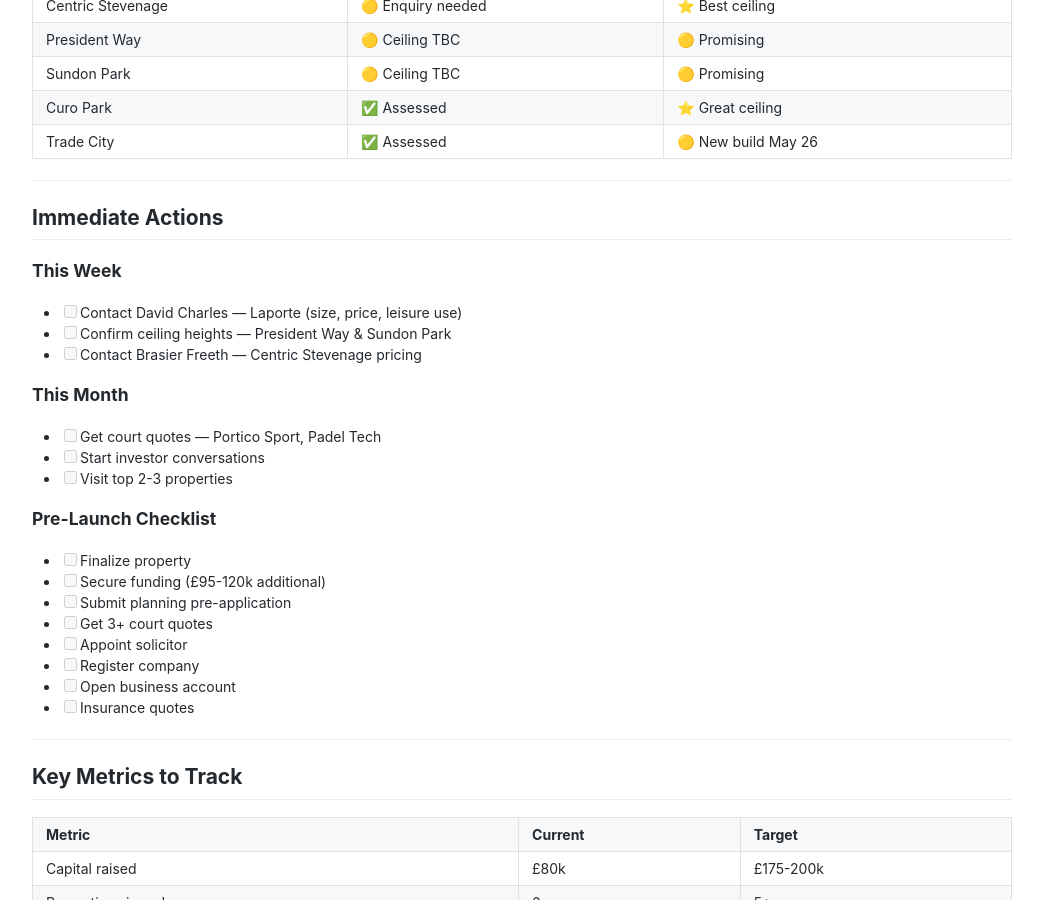
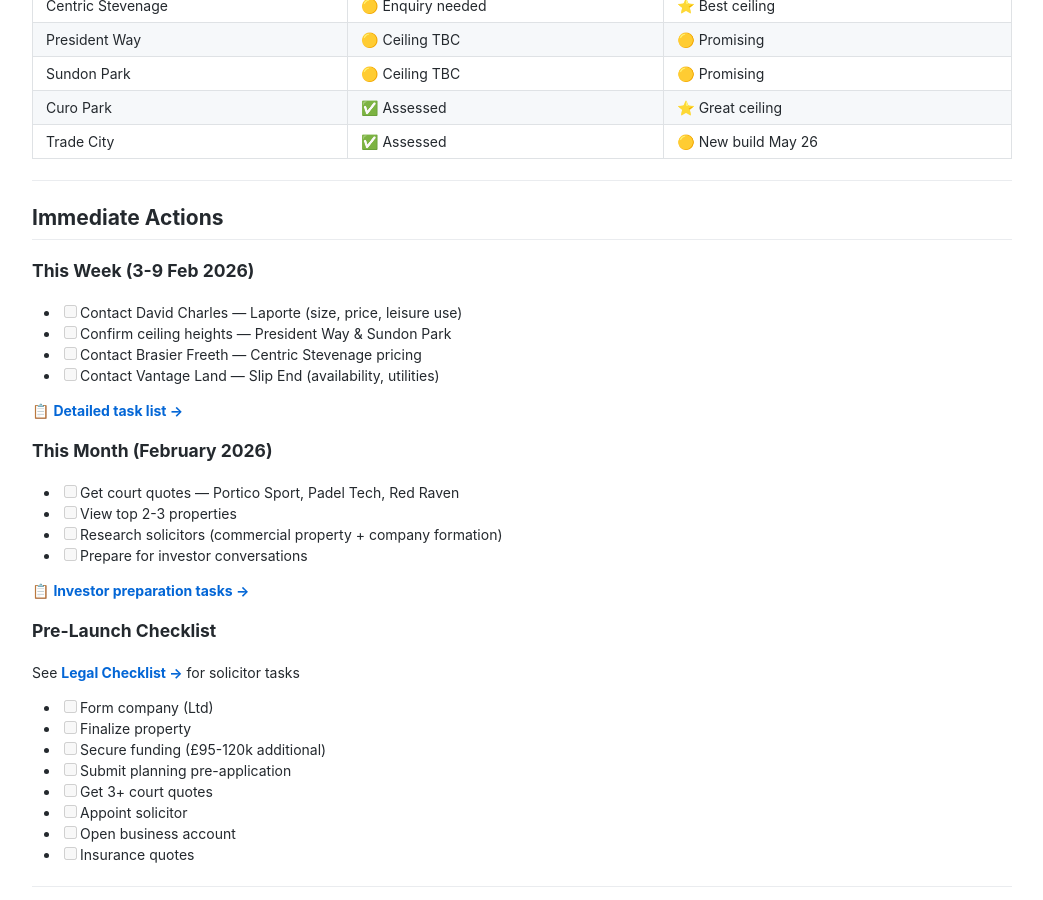
Before and after one commit to ayazabbas/padel-club, a Jekyll site: the page built from project-status.md, in a window 1280 px wide and 900 px high, scrolled down 1289 px. Shown: the whole window, without its empty margins (118-1161 px from the left). Built offline with Jekyll 4.4.1, drawn with Linux system fonts in a browser that asks for light colours; some of the changed text lies outside the part shown.

Commit message:
Update project status with dated actions and task list links

```diff
--- a/project-status.md
+++ b/project-status.md
@@ -60,26 +60,34 @@ title: Project Status
 
 ## Immediate Actions
 
-### This Week
+### This Week (3-9 Feb 2026)
 
 - [ ] Contact David Charles — Laporte (size, price, leisure use)
 - [ ] Confirm ceiling heights — President Way & Sundon Park
 - [ ] Contact Brasier Freeth — Centric Stevenage pricing
+- [ ] Contact Vantage Land — Slip End (availability, utilities)
 
-### This Month
+📋 **[Detailed task list →](tasks/property-enquiries)**
 
-- [ ] Get court quotes — Portico Sport, Padel Tech
-- [ ] Start investor conversations
-- [ ] Visit top 2-3 properties
+### This Month (February 2026)
+
+- [ ] Get court quotes — Portico Sport, Padel Tech, Red Raven
+- [ ] View top 2-3 properties
+- [ ] Research solicitors (commercial property + company formation)
+- [ ] Prepare for investor conversations
+
+📋 **[Investor preparation tasks →](tasks/secure-investors)**
 
 ### Pre-Launch Checklist
 
+See **[Legal Checklist →](tasks/legal-checklist)** for solicitor tasks
+
+- [ ] Form company (Ltd)
 - [ ] Finalize property
 - [ ] Secure funding (£95-120k additional)
 - [ ] Submit planning pre-application
 - [ ] Get 3+ court quotes
 - [ ] Appoint solicitor
-- [ ] Register company
 - [ ] Open business account
 - [ ] Insurance quotes
 
```
Also changed, not shown: other parts of project-status.md (+1 -1 lines).
